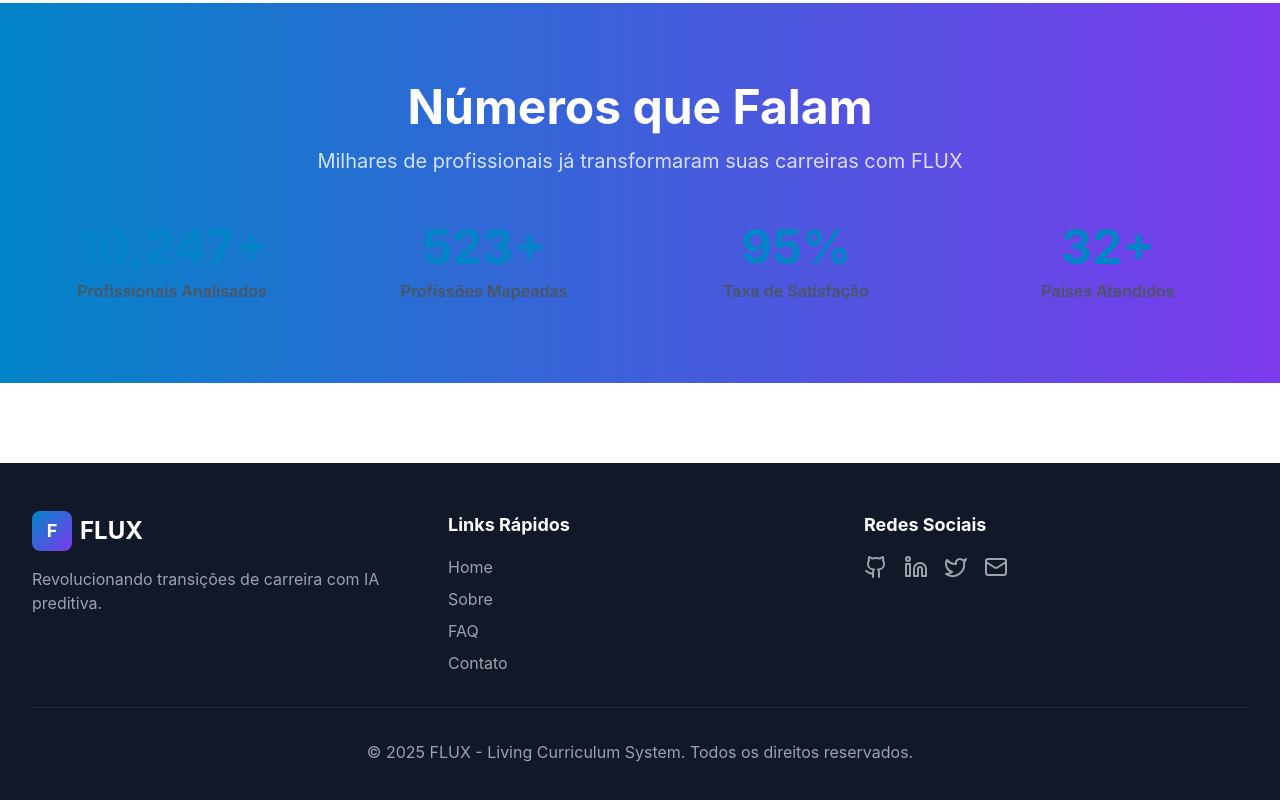
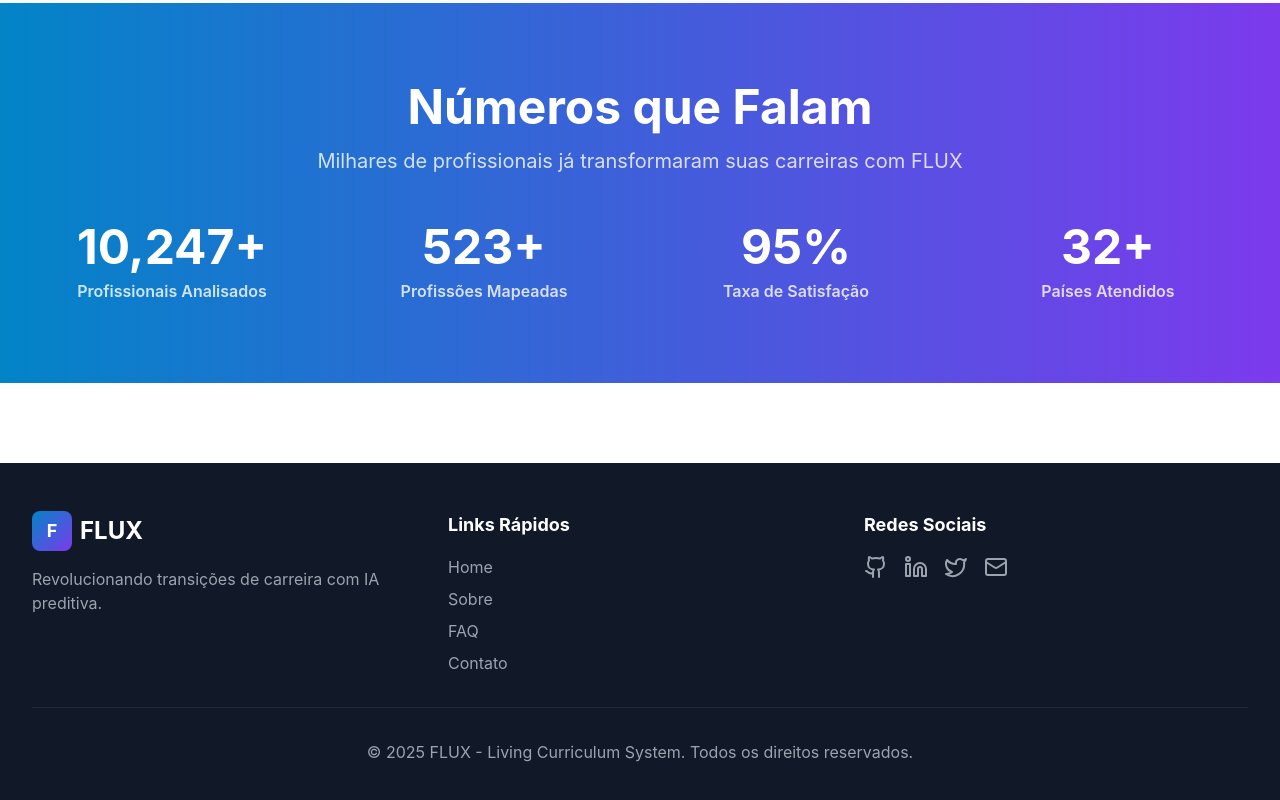
Before and after one commit to pedrozhd/flux, a React (Vite) app: page / in a window 1280 px wide. Shown: the part 2036-2836 px from the top of the page. Built offline with nearby package versions, Linux system fonts and the light colour scheme.

Commit message:
fix: contraste estava muito alto.

```diff
--- a/src/components/home/Statistics.tsx
+++ b/src/components/home/Statistics.tsx
@@ -28,17 +28,17 @@ const Counter: React.FC<CounterProps> = ({ target, suffix, label }) => {
 
   return (
     <div className="text-center">
-      <p className="text-4xl sm:text-5xl font-bold text-primary-600 mb-2">
+      <p className="text-4xl sm:text-5xl font-bold text-white mb-2">
         {count.toLocaleString()}{suffix}
       </p>
-      <p className="text-gray-600 font-semibold">{label}</p>
+      <p className="text-white/80 font-semibold">{label}</p>
     </div>
   );
 };
 
 export const Statistics: React.FC = () => {
   return (
-    <section className="py-20 px-4 sm:px-6 lg:px-8 bg-gradient-to-r from-primary-600 to-accent-600">
+    <section className="py-20 px-4 sm:px-6 lg:px-8 bg-gradient-to-r from-primary-600 to-accent-600 border-0">
       <div className="max-w-7xl mx-auto">
         <div className="text-center mb-12 animate-fadeIn">
           <h2 className="text-4xl sm:text-5xl font-bold text-white mb-4">
```
